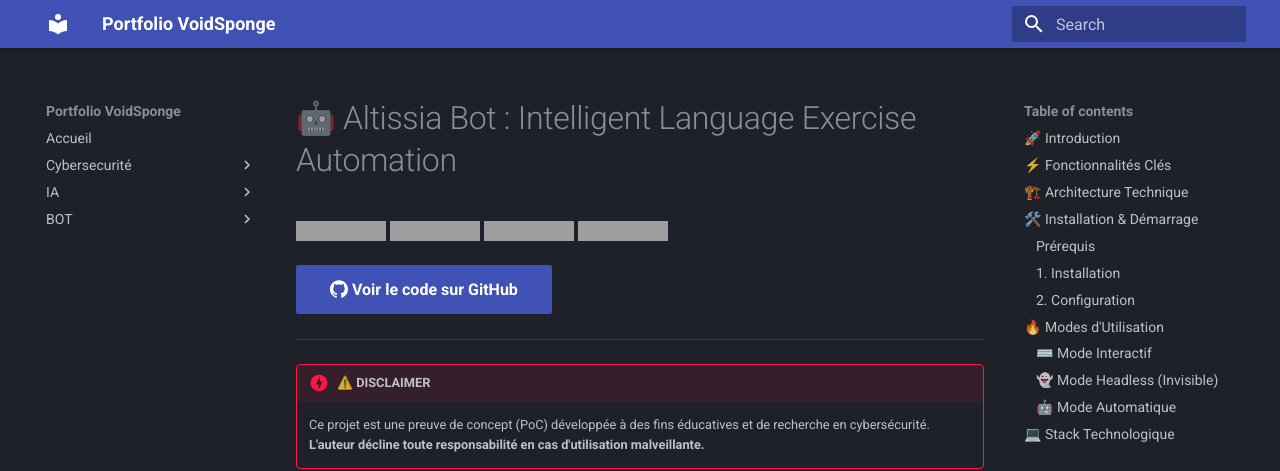
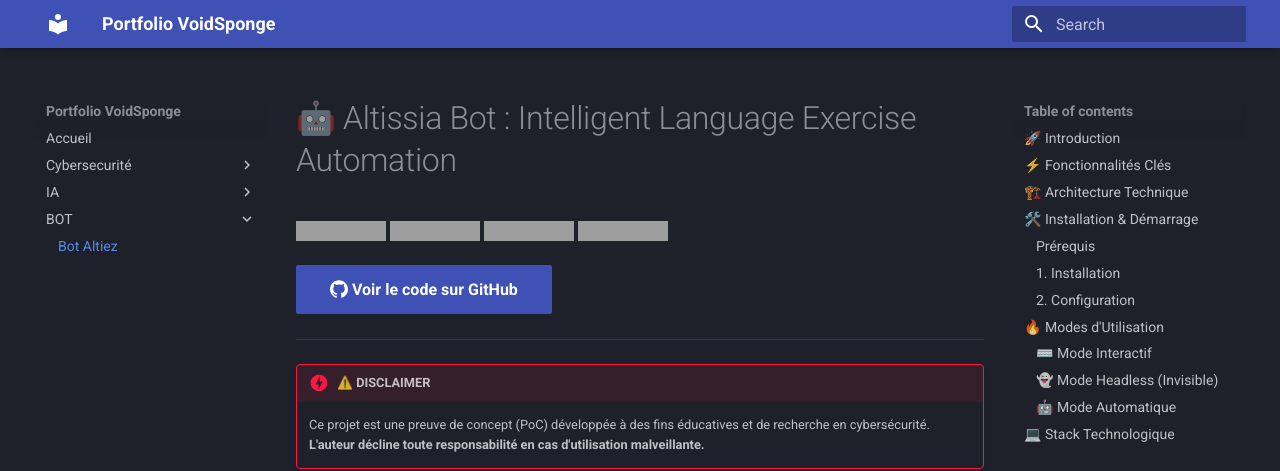
Before and after one commit to voidsponge/portfolio, an MkDocs documentation site: the page built from docs/bot/bot-altiez.md, in a window 1280 px wide. Shown: the top 471 px of the page. Built offline with MkDocs 1.6.1 and Material for MkDocs 9.7.7, drawn with Linux system fonts in a browser that asks for light colours; grey boxes are pictures that could not be loaded.

Commit message:
Fix file path for Bot Altiez documentation

```diff
--- a/mkdocs.yml
+++ b/mkdocs.yml
@@ -25,4 +25,4 @@ nav:
   - IA:
     - 'Agent IA Cyber': ia/agent-ia.md
   - BOT:
-    - 'Bot Altiez': bot/bot_altiez.md
+    - 'Bot Altiez': bot/bot-altiez.md
```
